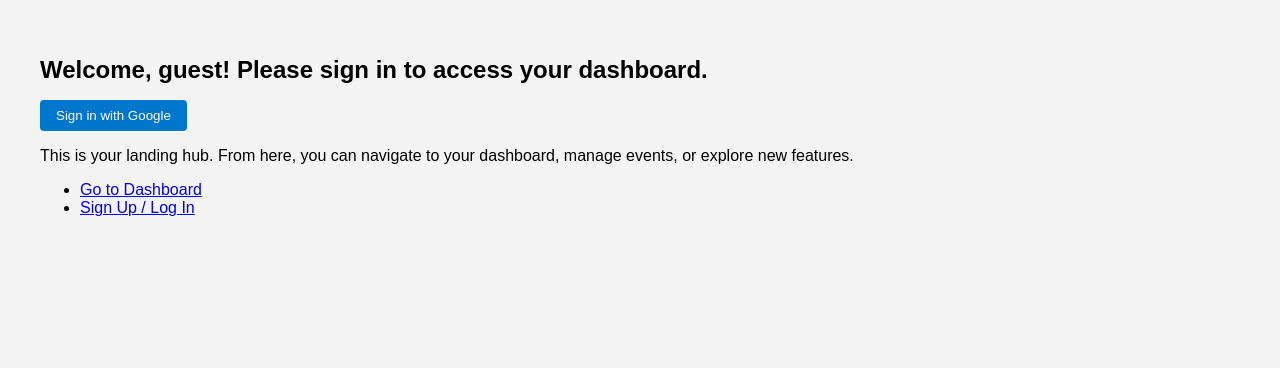
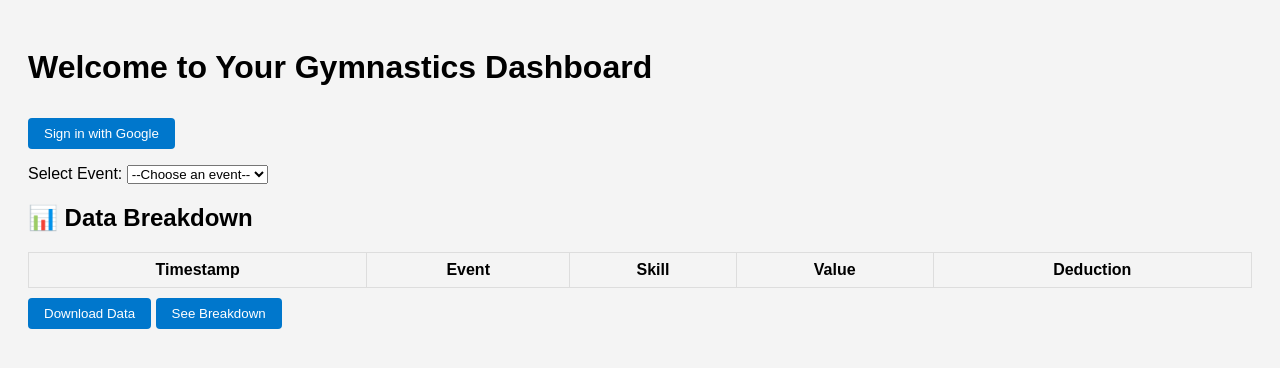
Before and after one commit to tate-costa/EX_site, a plain HTML site: page dashboard.html in a window 1280 px wide. Drawn offline with Linux system fonts and the light colour scheme; no server answers.

Commit message:
Update dashboard.html

```diff
--- a/dashboard.html
+++ b/dashboard.html
@@ -1,83 +1,87 @@
 <!DOCTYPE html>
-<html lang="en">
+<html>
 <head>
-  <meta charset="UTF-8" />
-  <meta name="viewport" content="width=device-width, initial-scale=1.0" />
-  <title>EX Tracker - Home</title>
-
-  <!-- Firebase SDKs -->
+  <meta charset="UTF-8">
+  <title>Gymnastics Dashboard</title>
   <script src="https://www.gstatic.com/firebasejs/10.3.1/firebase-app-compat.js"></script>
   <script src="https://www.gstatic.com/firebasejs/10.3.1/firebase-auth-compat.js"></script>
-
+  <script src="https://www.gstatic.com/firebasejs/10.3.1/firebase-firestore-compat.js"></script>
   <style>
-    body {
-      font-family: Arial, sans-serif;
-      padding: 2rem;
-      background-color: #f4f4f4;
+    body { font-family: Arial; padding: 20px; background-color: #f4f4f4; }
+    .submitBtn, #downloadBtn, #loginBtn, #seeBreakdownBtn {
+      margin-top: 10px; padding: 8px 16px;
+      background-color: #0077cc; color: white;
+      border: none; border-radius: 4px; cursor: pointer;
     }
-    #welcomeUser {
-      font-size: 1.5rem;
-      margin-bottom: 1rem;
-    }
-    #loginBtn {
-      padding: 8px 16px;
-      background-color: #0077cc;
-      color: white;
-      border: none;
-      border-radius: 4px;
-      cursor: pointer;
-    }
+    .submitStatus { font-style: italic; color: green; margin-top: 5px; }
+    table { width: 100%; border-collapse: collapse; margin-top: 10px; }
+    th, td { border: 1px solid #ddd; padding: 8px; text-align: center; }
+    input[type="text"], input[type="number"] { width: 90%; padding: 4px; }
   </style>
 </head>
 <body>
-  <h1 id="welcomeUser">Loading...</h1>
+  <h1>Welcome to Your Gymnastics Dashboard</h1>
+
   <button id="loginBtn">Sign in with Google</button>
+  <p id="userStatus"></p>
 
-  <p>This is your landing hub. From here, you can navigate to your dashboard, manage events, or explore new features.</p>
-  <nav>
-    <ul>
-      <li><a href="dashboard.html">Go to Dashboard</a></li>
-      <li><a href="signup.html">Sign Up / Log In</a></li>
-    </ul>
-  </nav>
+  <label for="eventSelect">Select Event:</label>
+  <select id="eventSelect">
+    <option value="">--Choose an event--</option>
+    <option value="FX">FX</option>
+    <option value="PH">PH</option>
+    <option value="SR">SR</option>
+    <option value="VT">VT</option>
+    <option value="PB">PB</option>
+    <option value="HB">HB</option>
+  </select>
+
+  <div id="eventForm"></div>
+
+  <h2>📊 Data Breakdown</h2>
+  <div id="dataBreakdown">
+    <table>
+      <thead>
+        <tr><th>Timestamp</th><th>Event</th><th>Skill</th><th>Value</th><th>Deduction</th></tr>
+      </thead>
+      <tbody></tbody>
+    </table>
+    <button id="downloadBtn">Download Data</button>
+    <button id="seeBreakdownBtn">See Breakdown</button>
+  </div>
 
   <script>
     const firebaseConfig = {
       apiKey: "AIzaSyD3cJtk0c42pNAr3tsi_gQ7_9KcQS-HvgA",
       authDomain: "extracker-d2148.firebaseapp.com",
       projectId: "extracker-d2148",
-      appId: "1:123456789012:web:abcdef123456" // Replace with your actual App ID
+      appId: "1:123456789012:web:abcdef123456"
     };
 
     firebase.initializeApp(firebaseConfig);
     const auth = firebase.auth();
+    const db = firebase.firestore();
 
-    const welcomeEl = document.getElementById("welcomeUser");
-    const loginBtn = document.getElementById("loginBtn");
+    let currentUserId = null;
 
-    auth.onAuthStateChanged((user) => {
-      if (user) {
-        localStorage.setItem("userId", user.uid);
-        welcomeEl.textContent = `Welcome back, ${user.displayName || user.email}`;
-        window.location.href = "dashboard.html"; // Auto-redirect
-      } else {
-        localStorage.removeItem("userId");
-        welcomeEl.textContent = "Welcome, guest! Please sign in to access your dashboard.";
-      }
-    });
-
-    loginBtn.addEventListener("click", () => {
+    document.getElementById("loginBtn").addEventListener("click", () => {
       const provider = new firebase.auth.GoogleAuthProvider();
       auth.signInWithPopup(provider).then(result => {
         const user = result.user;
-        localStorage.setItem("userId", user.uid);
-        welcomeEl.textContent = `Welcome, ${user.displayName || user.email}`;
-        window.location.href = "dashboard.html";
-      }).catch(error => {
-        console.error("Login failed:", error);
-        welcomeEl.textContent = "Login failed. Please try again.";
+        currentUserId = user.uid;
+        document.getElementById("userStatus").textContent = `Logged in as: ${user.displayName || user.email}`;
       });
     });
-  </script>
-</body>
-</html>
+
+    const eventSelect = document.getElementById("eventSelect");
+    const eventForm = document.getElementById("eventForm");
+    const breakdownBody = document.querySelector("#dataBreakdown tbody");
+
+    eventSelect.addEventListener("change", () => {
+      const selectedEvent = eventSelect.value;
+      eventForm.innerHTML = "";
+      if (!selectedEvent) return;
+
+      const table = document.createElement("table");
+      table.innerHTML = `
+        <thead><tr><th>Skill</th><th>Value
```
